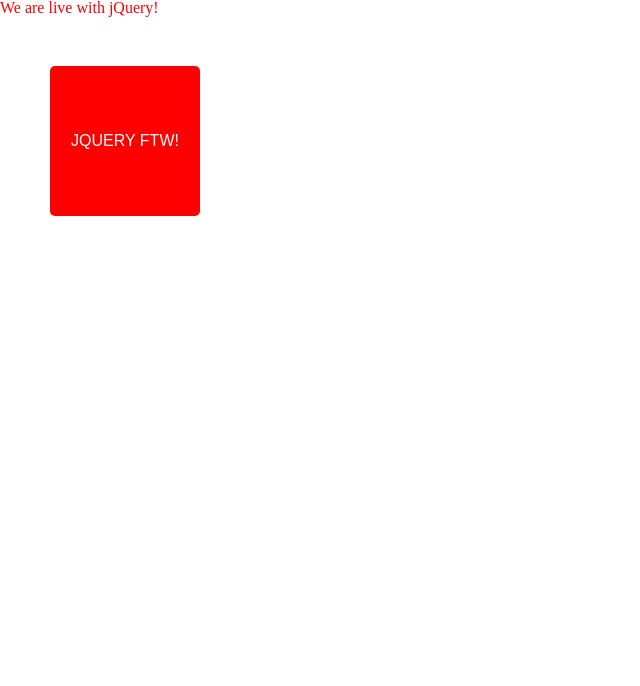
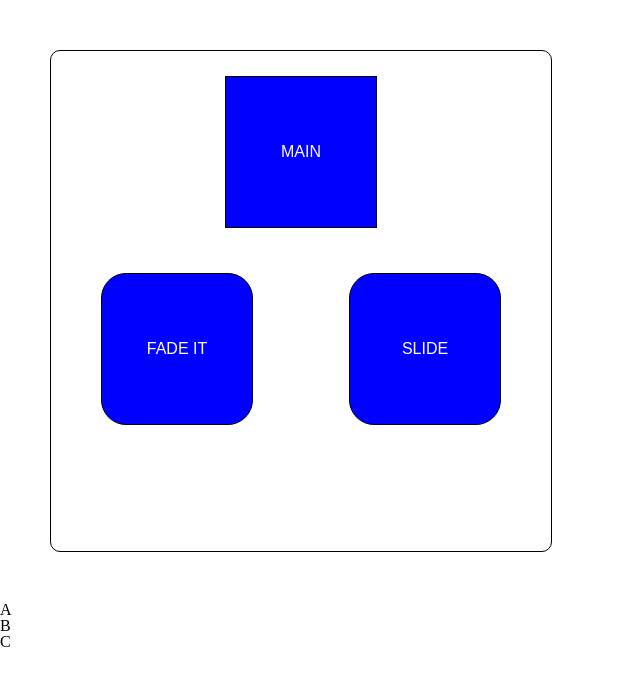
Before and after one commit to LigayaZatoichi/jQuery, a plain HTML site: page index.html in a window 1280 px wide. Shown: the whole page, without its empty margins (0-640 px from the left). Drawn offline with nearby package versions, Linux system fonts and the light colour scheme.

Commit message:
jQuery selector functions

```diff
--- a/index.html
+++ b/index.html
@@ -2,18 +2,33 @@
 <html>
 
 <head>
+    <!-- STYLESHEETS  -->
     <link rel="stylesheet" type="text/css" href="stylesheets/css/main.css" />
+
+    <!-- JQUERY/JAVASCRIPT  -->
+    <script src="https://ajax.googleapis.com/ajax/libs/jquery/3.1.1/jquery.min.js"></script>
     <script type="text/javascript" src="js/min/main-min.js"></script>
+
 </head>
 
 <body>
-    <p>We are live with jQuery!</p>
 
-    <div>
+    <div id="container">
 
-        JQUERY FTW!
+        <div id="mainBox"><span>MAIN</span></div>
+
+        <div id="fadeBox"><span>FADE IT</span></div>
+
+        <div id="slideBox"><span>SLIDE</span></div>
 
     </div>
+
+    <ul>
+        <li>A</li>
+        <li>B</li>
+        <li>C</li>
+    </ul>
+
 </body>
 
 </html>
--- a/js/main.js
+++ b/js/main.js
@@ -2,4 +2,24 @@
 
 $(document).ready(function(){
 
+
+  $('#fadeBox').click(function(){
+
+    $('#mainBox').fadeToggle(500);
+
+  });
+
+
+  $('#slideBox').click(function(){
+
+    $('#mainBox').slideToggle(500);
+
+  });
+
+  $('#mainBox').click(function(){
+
+    $('ul li:nth-child(2), #mainBox, #fadeBox, #slideBox, #container').fadeTo(500, 0.1);
+
+  });
+
 });
--- a/js/min/main-min.js
+++ b/js/min/main-min.js
@@ -1 +1 @@
-$(document).ready(function(){});
+$(document).ready(function(){$("#fadeBox").click(function(){$("#mainBox").fadeToggle(500)}),$("#slideBox").click(function(){$("#mainBox").slideToggle(500)}),$("#mainBox").click(function(){$("ul li:nth-child(2), #mainBox, #fadeBox, #slideBox, #container").fadeTo(500,.1)})});
--- a/stylesheets/sass/main.scss
+++ b/stylesheets/sass/main.scss
@@ -7,21 +7,66 @@
 
 // VARIABLES
 $squareSize: 150px;
+$bigBox: 500px;
 
 
-p {
-  color: red;
+body {
+  margin: 0;
 }
 
-div {
-  height: $squareSize;
-  width: $squareSize;
-  background-color: red;
-  border-radius: 5px;
+#container {
+  margin: auto;
+  height: $bigBox;
+  width: $bigBox;
+  background-color: #fff;
+  border-radius: 10px;
+  border: 1px solid black;
   text-align: center;
-  line-height: $squareSize;
+  line-height: $bigBox;
   margin: 50px;
   text-transform: uppercase;
   font-family: sans-serif;
-  color: #fff;
+  color: #000;
+  // display: none;
 }
+
+#mainBox {
+  margin: 25px auto;
+  height: $squareSize;
+  width: $squareSize;
+  color: white;
+  background-color: blue;
+  border: 1px solid black;
+  text-align: center;
+  line-height: $squareSize;
+}
+
+#fadeBox{
+  float: left;
+  margin-left: 50px;
+  margin-top: 20px;
+  width: $squareSize;
+  height: $squareSize;
+  color: white;
+  text-align: center;
+  line-height: $squareSize;
+  border-radius: 25px;
+  border: 1px solid black;
+  background-color: blue;
+
+}
+
+#slideBox {
+  float: right;
+  margin-right: 50px;
+  margin-top: 20px;
+  width: $squareSize;
+  height: $squareSize;
+  color: white;
+  text-align: center;
+  line-height: $squareSize;
+  border-radius: 25px;
+  border: 1px solid black;
+  background-color: blue;
+
+}
```
Also changed, not shown: stylesheets/css/main.css.
